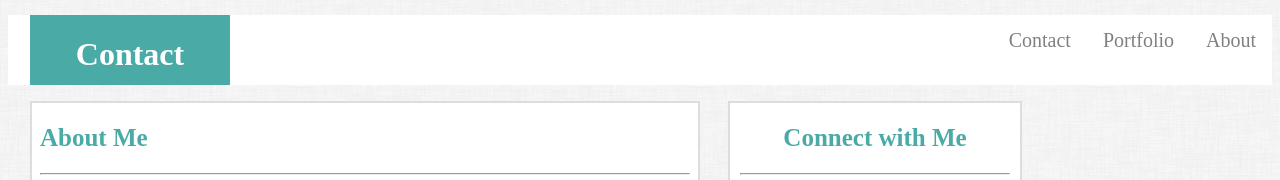
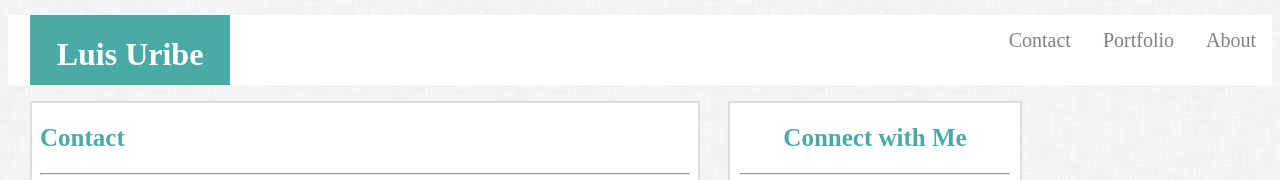
Before and after one commit to Luissv5/Basic-portfolio, a plain HTML site: page contact.html in a window 1280 px wide. Shown: the top 180 px of the page. Drawn offline with Linux system fonts and the light colour scheme.

Commit message:
Update contact.html

```diff
--- a/contact.html
+++ b/contact.html
@@ -16,12 +16,12 @@
 </ul>
 
  <div class="name">
-  <h1>Contact</h1>
+  <h1>Luis Uribe</h1>
  </div>
 
   <div class="main">
 
-  <h2>About Me</h2>
+  <h2>Contact</h2>
 
   <hr>
 
```
